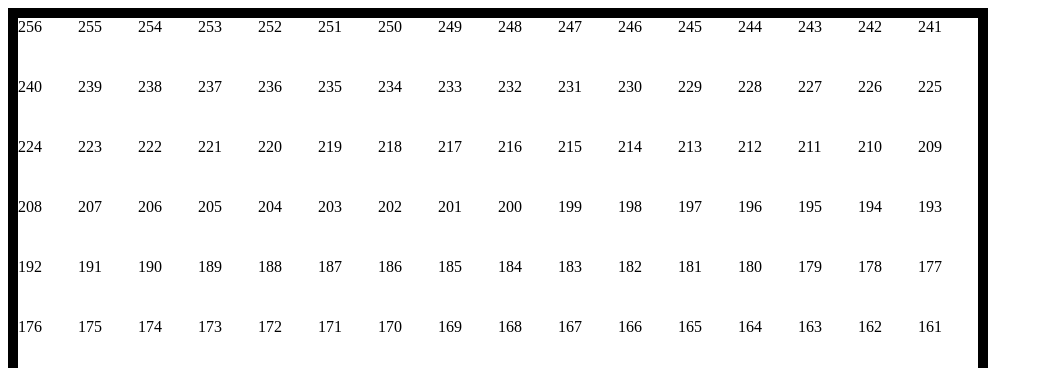
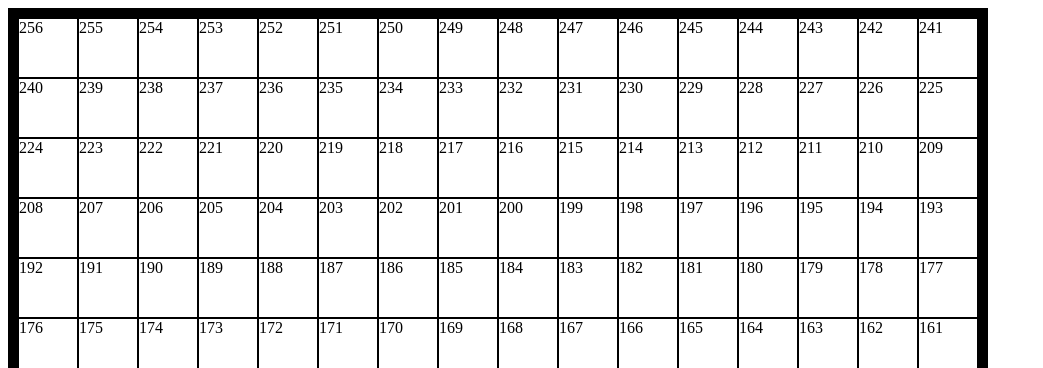
Before and after one commit to ey215/etch-a-sketch, a plain HTML site: page index.html in a window 1280 px wide. Shown: the top 368 px of the page, without its empty margins (0-1043 px from the left). Drawn offline with Linux system fonts and the light colour scheme.

Commit message:
Add borders to boxes for testing

```diff
--- a/style.css
+++ b/style.css
@@ -8,6 +8,5 @@
 }
 
 .box {
-    border-color: black;
-    min-width: 0;
+    border: 1px solid black;
 }
```
